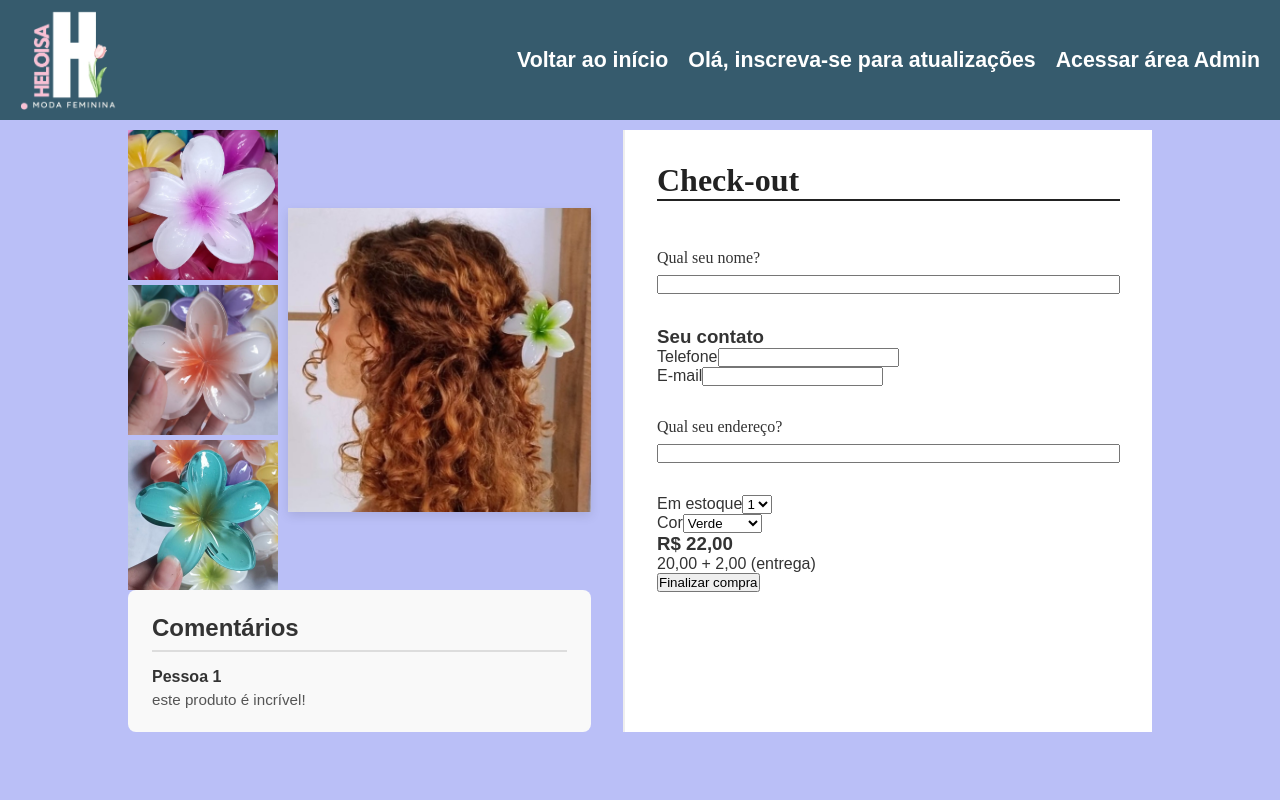
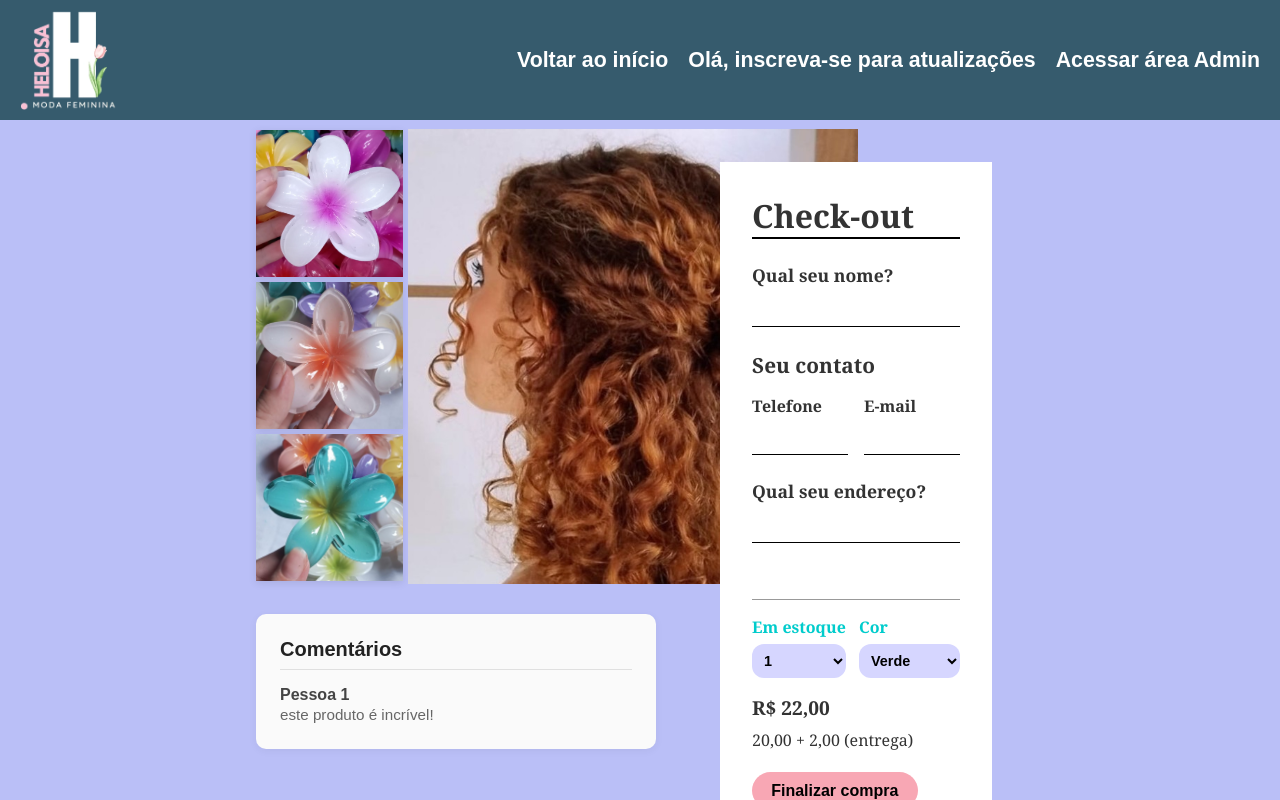
Before and after one commit to MW-Limah/HeloisaWebstore, a Next.js app: page /checkout in a window 1280 px wide. Built offline with nearby package versions, Linux system fonts and the light colour scheme.

Commit message:
Grid images na tela grande organizado

```diff
--- a/src/app/checkout/checkout.module.css
+++ b/src/app/checkout/checkout.module.css
@@ -9,17 +9,13 @@
 .content {
     display: flex;
     gap: 2rem;
-    padding: 10px 10%;
-}
-
-.leftSide {
-    flex: 1;
+    padding: 10px 20%;
 }
 
 /* Grid de imagens */
 .gridImages {
-    display: flex;
-    gap: 10px;
+    display: grid;
+    grid-template-columns: repeat(2, 200px);
 }
 
 .sideImages {
@@ -30,23 +26,30 @@
 
 .sideImages img {
     cursor: pointer;
-    transition: transform 0.3s ease;
+    transition: transform 0.3s ease, box-shadow 0.2s ease;
+    box-shadow: 0 2px 8px rgba(0, 0, 0, 0.1);
 }
 
 .sideImages img:hover {
-    transform: scale(1.02);
+    transform: scale(1.05);
+    box-shadow: 0 4px 12px rgba(0, 0, 0, 0.2);
 }
 
 .imageFocused {
     display: flex;
     align-items: center;
     justify-content: center;
+    width: 450px;
+    height: 450px;
+    margin: 1px;
+    margin-left: -24%;
 }
 
 .imageFocused img {
     max-width: 100%;
-    height: auto;
-    box-shadow: 0 4px 10px rgba(0, 0, 0, 0.1);
+    max-height: 455px;
+
+    object-fit: cover;
 }
 
 /* Animação ao trocar imagem */
@@ -67,60 +70,162 @@
 
 /* Comentários */
 .comments {
-    background-color: #f9f9f9;
+    background-color: #fafafa;
+    margin-top: 2rem;
     padding: 1.5rem;
-    border-radius: 8px;
+    border-radius: 10px;
+    box-shadow: 0 2px 8px rgba(0, 0, 0, 0.05);
 }
 
 .comments h2 {
+    font-size: 1.25rem;
+    color: #222;
     margin-bottom: 1rem;
-    font-size: 1.5rem;
-    color: #333;
-    border-bottom: 2px solid #ddd;
+    border-bottom: 1px solid #e0e0e0;
     padding-bottom: 0.5rem;
 }
 
 .comments h3 {
     margin-top: 1rem;
-    margin-bottom: 0.3rem;
     font-size: 1rem;
-    color: #333;
+    font-weight: 600;
+    color: #444;
 }
 
 .comments p {
     font-size: 0.95rem;
-    color: #555;
-    margin: 0;
+    color: #666;
+    line-height: 1.4;
 }
 
 /* Lado do Check-out */
 .rightSide {
-    flex: 1;
+    font-family: Georgia, serif;
     padding: 2rem;
-    background: #fff;
-    border-left: 2px solid #eee;
-    display: flex;
-    flex-direction: column;
+    max-width: 400px;
+    margin: 0 auto;
 }
 
 .checkoutForm {
     display: flex;
     flex-direction: column;
-    gap: 2rem;
+    background-color: white;
+    padding: 2rem;
     color: #333;
 }
 
 .checkoutForm h2 {
-    font-family: 'Times New Roman', Times, serif;
     font-size: 2rem;
-    margin-bottom: 1rem;
-    color: #222;
-    border-bottom: 2px solid;
+    border-bottom: 2px solid black;
+    margin-bottom: 1.5rem;
 }
 
 .inputGroup {
+    margin-bottom: 1.5rem;
+}
+
+.inputGroup label {
+    display: block;
+    font-weight: bold;
+    font-size: 1.1rem;
+    margin-bottom: 0.5rem;
+}
+
+.inputGroup input {
+    width: 100%;
+    border: none;
+    border-bottom: 1px solid black;
+    padding: 0.4rem;
+    background: none;
+    font-size: 1rem;
+}
+
+.contactClient {
+    margin-bottom: 1.5rem;
+}
+
+.contactClient h3 {
+    font-size: 1.3rem;
+    font-weight: bold;
+    margin-bottom: 1rem;
+}
+
+.contactInputs {
+    display: flex;
+    gap: 1rem;
+}
+
+.inputGroupContact {
+    flex: 1;
+}
+
+.inputGroupContact label {
+    display: block;
+    font-weight: bold;
+    margin-bottom: 0.4rem;
+}
+
+.inputGroupContact input {
+    width: 100%;
+    border: none;
+    border-bottom: 1px solid black;
+    padding: 0.4rem;
+    background: none;
+    font-size: 1rem;
+}
+
+.finishing {
+    margin-top: 2rem;
+    border-top: 1px solid #999;
+    padding-top: 1rem;
+}
+
+.topFinish {
+    display: flex;
+    justify-content: space-between;
+    margin-bottom: 1rem;
+}
+
+.finishItem {
+    display: flex;
+    flex-direction: column;
+    gap: 0.4rem;
+    font-weight: bold;
+}
+
+.finishItem label {
+    color: #00cccc;
+}
+
+.finishItem select {
+    background-color: #d6d6ff;
+    padding: 0.5rem;
+    border-radius: 12px;
+    border: none;
+    font-weight: bold;
+    font-size: 0.9rem;
+}
+
+.bottomFinish {
     display: flex;
     flex-direction: column;
     gap: 0.5rem;
-    font-family: 'Times New Roman', Times;
 }
+
+.price {
+    font-size: 1.2rem;
+    font-weight: bold;
+}
+
+.buttonFinish {
+    margin-top: 0.8rem;
+    background-color: #f8a7b4;
+    border: none;
+    border-radius: 20px;
+    padding: 0.6rem 1.2rem;
+    font-size: 1rem;
+    font-weight: bold;
+    cursor: pointer;
+    color: black;
+    width: fit-content;
+}
--- a/src/app/checkout/page.tsx
+++ b/src/app/checkout/page.tsx
@@ -31,8 +31,8 @@ export default function CheckOut() {
                                 <Image
                                     key={index}
                                     src={src}
-                                    width={150}
-                                    height={150}
+                                    width={147}
+                                    height={147}
                                     alt={`Imagem ${index + 1}`}
                                     onClick={() => handleImageClick(src, index)}
                                     style={{
@@ -47,8 +47,8 @@ export default function CheckOut() {
                         <div className={styles.imageFocused}>
                             <Image
                                 src={highlighted}
-                                width={455}
-                                height={455}
+                                width={500}
+                                height={500}
                                 alt="Imagem em destaque"
                                 className={styles.fadeIn}
                             />
```
